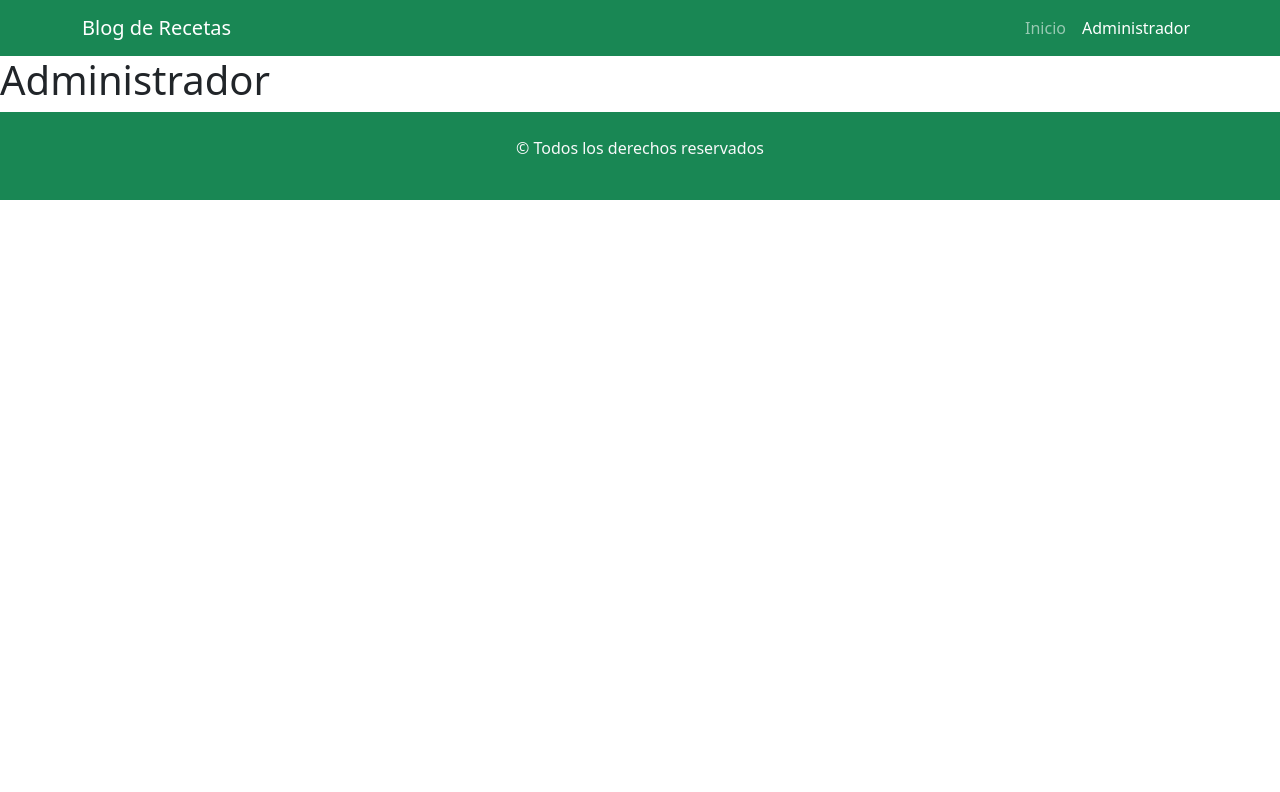
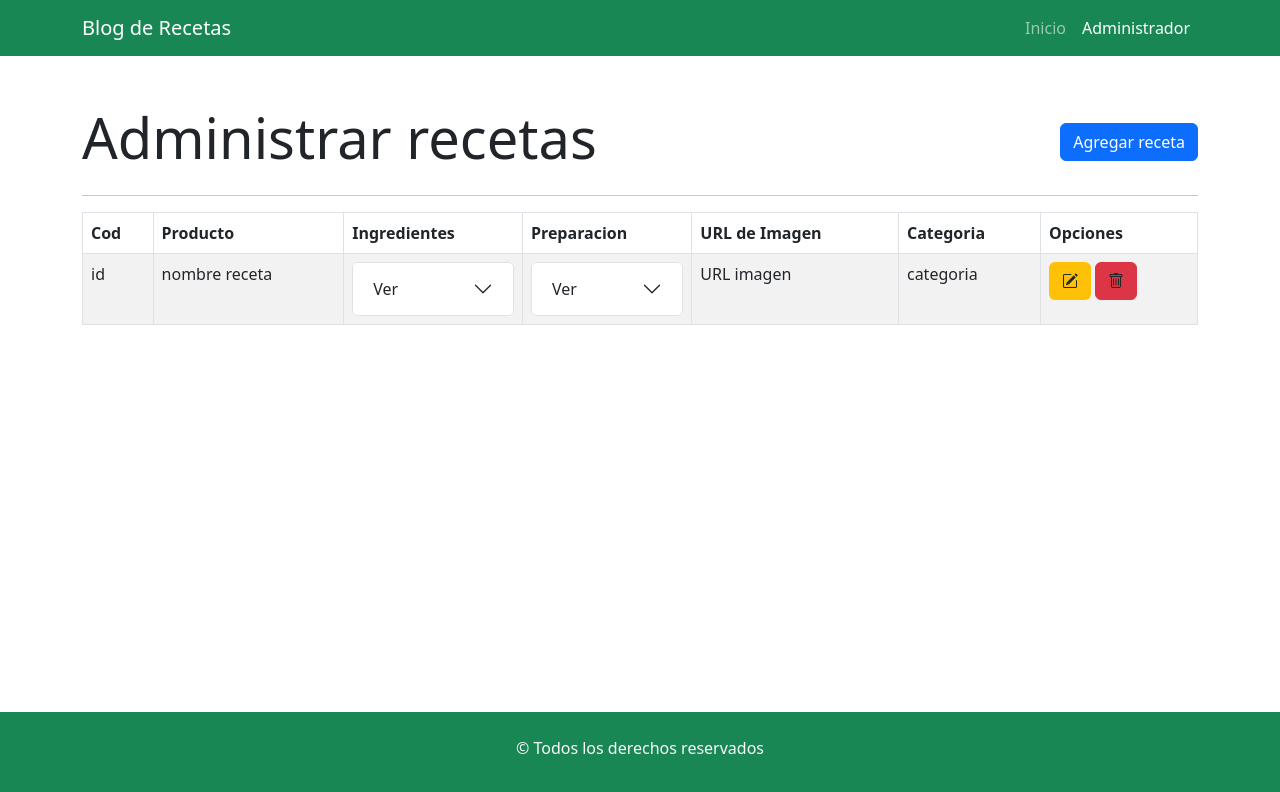
Before and after one commit to 22AGabriel/BlogRecetas-Frontend, a React (Create React App) app: page /administrar in a window 1280 px wide. Shown: the top 792 px of the page. Built offline with nearby package versions, Linux system fonts and the light colour scheme.

Commit message:
maquetado de Administrador e ItemReceta

```diff
--- a/src/app.css
+++ b/src/app.css
@@ -18,10 +18,30 @@
     height: 400px;
 }
 
+.collapse{
+    min-width: 450px;
+  }
+
+  .accordion-button:not(.collapsed){
+    background-color: white;
+    color: black;
+  }
+
+  .accordion-button:not(.collapsed)::after{
+    filter: invert(50%);
+  }
+
+  .accordion-button:focus{
+    box-shadow: inherit;
+  }
+
 @media all and (max-width: 767px){
     .imgDetalle{
       object-fit: cover;
       height: 200px;
+    }
+    .collapse{
+        min-width: 350px;
     }
 }
 
--- a/src/components/views/Administrador.jsx
+++ b/src/components/views/Administrador.jsx
@@ -1,9 +1,33 @@
+import { Container, Table } from "react-bootstrap";
+import { Link } from "react-router-dom";
+import ItemReceta from "./receta/ItemReceta";
+
 const Administrador = () => {
-    return (
-        <div>
-            <h1>Administrador</h1>
-        </div>
-    );
+  return (
+    <Container className="my-5 mainSection">
+      <div className="d-flex justify-content-between">
+        <h1 className="display-4">Administrar recetas</h1>
+        <Link to={'/administrar/agregar'} className="btn btn-primary align-self-center">Agregar receta</Link>
+      </div>
+      <hr />
+      <Table striped bordered responsive hover>
+        <thead>
+          <tr>
+            <th>Cod</th>
+            <th>Producto</th>
+            <th>Ingredientes</th>
+            <th>Preparacion</th>
+            <th>URL de Imagen</th>
+            <th>Categoria</th>
+            <th>Opciones</th>
+          </tr>
+        </thead>
+        <tbody>
+          <ItemReceta></ItemReceta>
+        </tbody>
+      </Table>
+    </Container>
+  );
 };
 
 export default Administrador;
--- /dev/null
+++ b/src/components/views/receta/ItemReceta.jsx
@@ -0,0 +1,47 @@
+import { Accordion, Button } from "react-bootstrap";
+import { Link } from "react-router-dom";
+
+const ItemReceta = () => {
+  return (
+    <tr>
+      <td>id</td>
+      <td>nombre receta</td>
+      <td>
+        <Accordion defaultActiveKey="0">
+          <Accordion.Item aventkey="1">
+            <Accordion.Header bg="warning">Ver</Accordion.Header>
+            <Accordion.Body>
+             ingredientes...
+            </Accordion.Body>
+          </Accordion.Item>
+        </Accordion>
+      </td>
+      <td>
+        <Accordion defaultActiveKey="0">
+          <Accordion.Item aventkey="1">
+            <Accordion.Header>Ver</Accordion.Header>
+            <Accordion.Body>
+            Pasos...
+            </Accordion.Body>
+          </Accordion.Item>
+        </Accordion>
+      </td>
+      <td className="text-truncate tamaño">
+        URL imagen
+      </td>
+      <td>categoria</td>
+      <td>
+        <div className="d-flex">
+          <Link className="btn bg-warning me-1" to={'/administrar/editar:id'}>
+            <i className="bi bi-pencil-square"></i>
+          </Link>
+          <Button variant="danger">
+            <i className="bi bi-trash text-dark"></i>
+          </Button>
+        </div>
+      </td>
+    </tr>
+  );
+};
+
+export default ItemReceta;
```
Also changed, not shown: db.json (+3 -3 lines).
